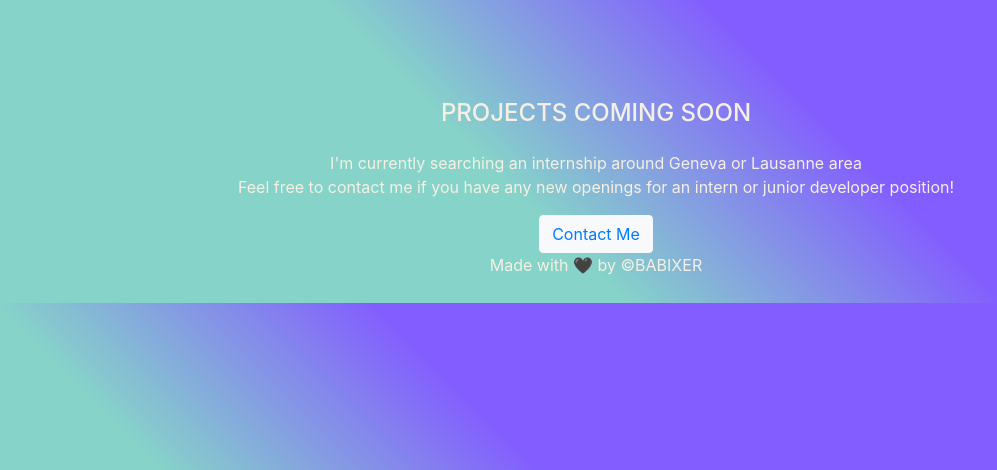
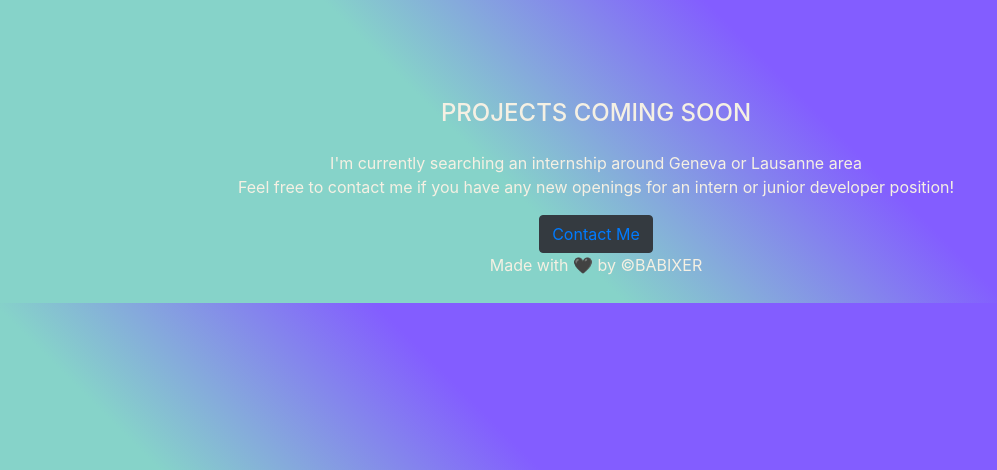
Before and after one commit to babixer/Site, a plain HTML site: page index.html in a window 1280 px wide. Shown: the part 330-800 px from the top of the page, without its empty margins (44-1041 px from the left). Drawn offline with nearby package versions, Linux system fonts and the light colour scheme.

Commit message:
Update index.html

```diff
--- a/index.html
+++ b/index.html
@@ -37,7 +37,7 @@
                 I'm currently searching an internship around Geneva or Lausanne area
                 <br>
                 Feel free to contact me if you have any new openings for an intern or junior developer position!</p>
-            <button type="button" class="btn btn-light"><a href="mailto:babixerco@gmail.com">Contact Me</a> </button>
+            <button type="button" class="btn btn-dark"><a href="mailto:babixerco@gmail.com">Contact Me</a> </button>
             <br>
             <p>Made with 🖤 by ©BABIXER <p>
         </footer>
```
